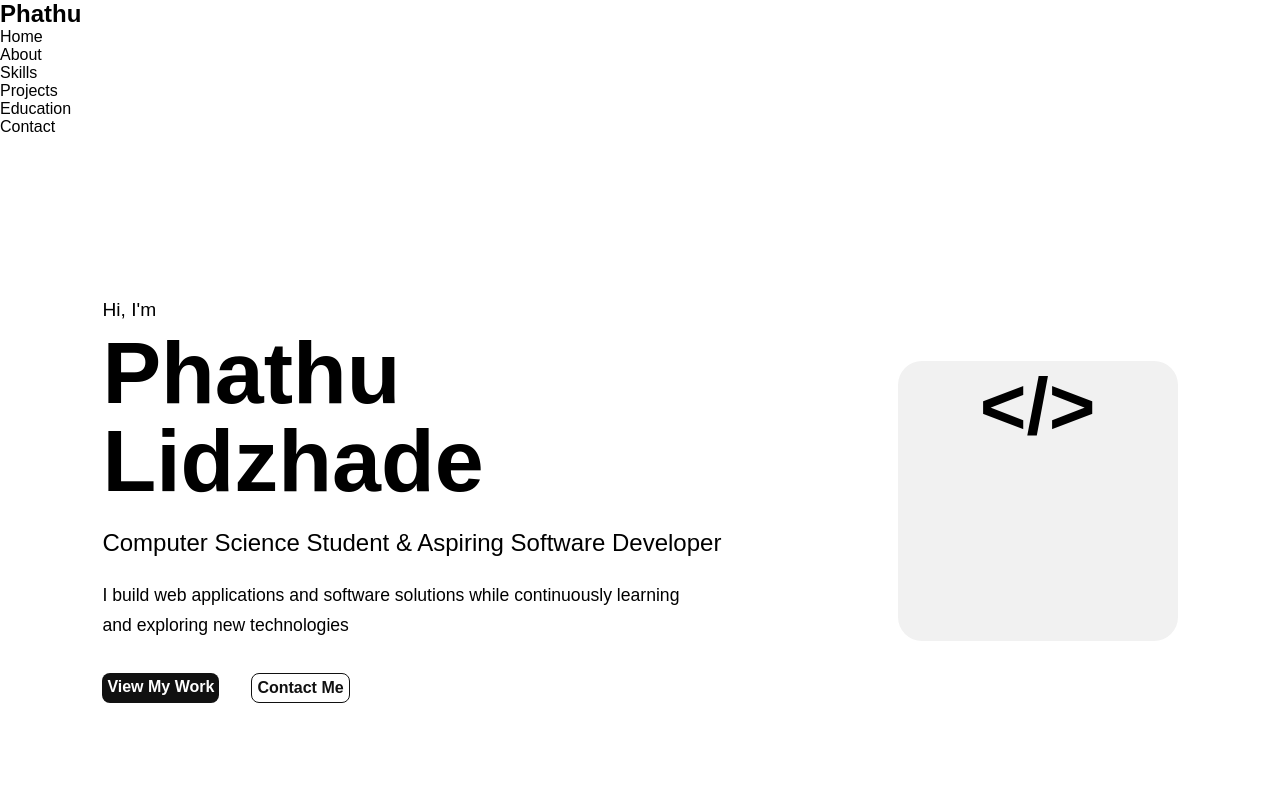
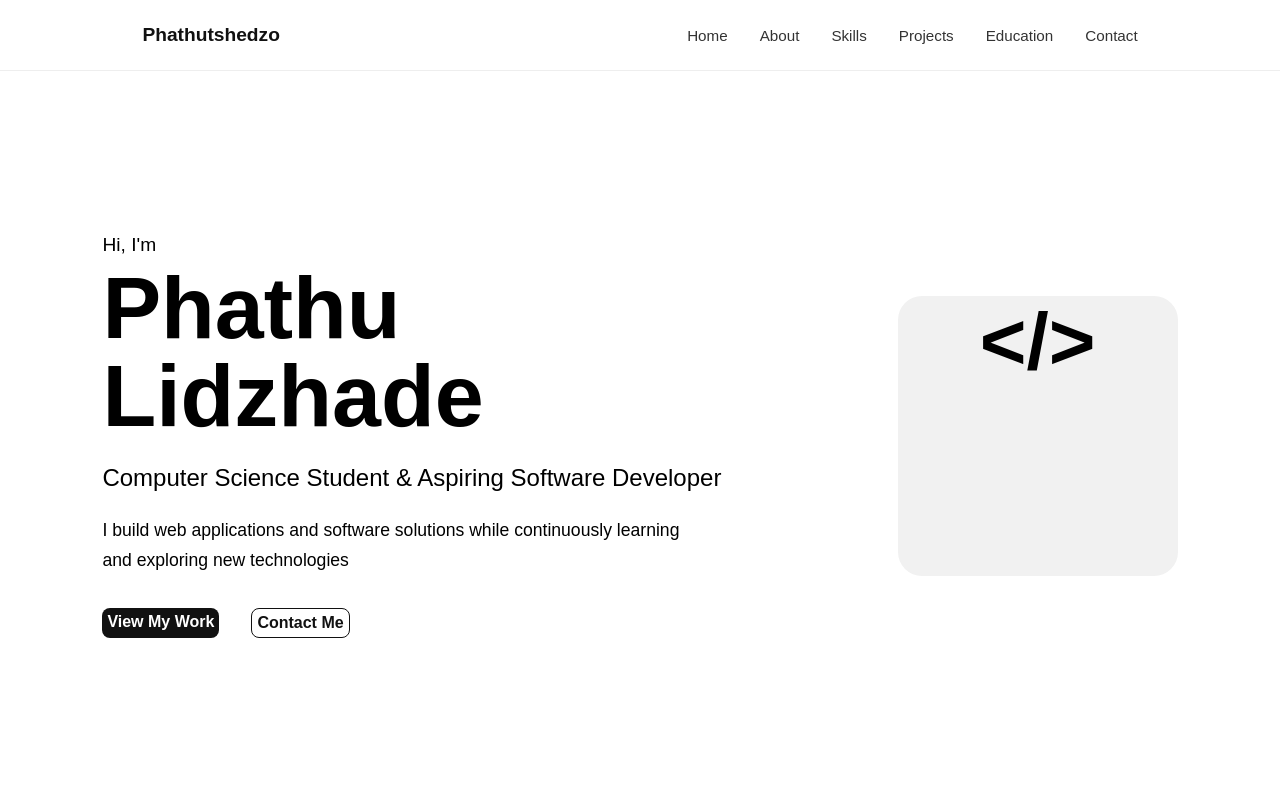
Before and after one commit to Phathu-Lidzhade/portfolio, a React (Vite) app in the folder my-portfolio/: page / in a window 1280 px wide. Shown: the top 800 px of the page. Built offline with nearby package versions, Linux system fonts and the light colour scheme.

Commit message:
updated navbar by adding functionally and styling and fixed education section issue on smaller screens

```diff
--- a/my-portfolio/src/components/Navbar/Navbar.tsx
+++ b/my-portfolio/src/components/Navbar/Navbar.tsx
@@ -1,17 +1,58 @@
+import { useState } from "react";
+
 function Navbar() {
+  const [isMenuOpen, setIsMenuOpen] = useState(false);
+
+  const closeMenu = () => {
+    setIsMenuOpen(false);
+  };
+
   return (
-    <nav>
-      <h2>Phathu</h2>
+    <header className="navbar">
+      <div className="navbar-container">
+        <a href="#home" className="navbar-logo" onClick={closeMenu}>
+          Phathutshedzo
+        </a>
 
-      <ul>
-        <li>Home</li>
-        <li>About</li>
-        <li>Skills</li>
-        <li>Projects</li>
-        <li>Education</li>
-        <li>Contact</li>
-      </ul>
-    </nav>
+        <button
+          type="button"
+          className="menu-button"
+          onClick={() => setIsMenuOpen(!isMenuOpen)}
+          aria-label="Toggle navigation menu"
+          aria-expanded={isMenuOpen}
+        >
+          <span></span>
+          <span></span>
+          <span></span>
+        </button>
+
+        <nav className={`nav-menu ${isMenuOpen ? "open" : ""}`}>
+          <a href="#home" onClick={closeMenu}>
+            Home
+          </a>
+
+          <a href="#about" onClick={closeMenu}>
+            About
+          </a>
+
+          <a href="#skills" onClick={closeMenu}>
+            Skills
+          </a>
+
+          <a href="#projects" onClick={closeMenu}>
+            Projects
+          </a>
+
+          <a href="#education" onClick={closeMenu}>
+            Education
+          </a>
+
+          <a href="#contact" onClick={closeMenu}>
+            Contact
+          </a>
+        </nav>
+      </div>
+    </header>
   );
 }
 
--- a/my-portfolio/src/index.css
+++ b/my-portfolio/src/index.css
@@ -401,6 +401,64 @@ body {
   cursor: pointer;
 }
 
+.navbar {
+  position: sticky;
+  top: 0;
+  z-index: 1000;
+  background: white;
+  border-bottom: 1px solid #eee;
+}
+
+.navbar-container {
+  max-width: 1200px;
+  min-height: 70px;
+  margin: 0 auto;
+  padding: 0 8%;
+
+  display: flex;
+  align-items: center;
+  justify-content: space-between;
+}
+
+.navbar-logo {
+  color: #111;
+  text-decoration: none;
+  font-size: 1.2rem;
+  font-weight: 700;
+}
+
+.nav-menu {
+  display: flex;
+  align-items: center;
+  gap: 2rem;
+}
+
+.nav-menu a {
+  color: #333;
+  text-decoration: none;
+  font-size: 0.95rem;
+  font-weight: 500;
+}
+
+.nav-menu a:hover {
+  color: #000;
+}
+
+.menu-button {
+  display: none;
+  background: transparent;
+  border: none;
+  cursor: pointer;
+  padding: 0.5rem;
+}
+
+.menu-button span {
+  display: block;
+  width: 25px;
+  height: 2px;
+  margin: 5px 0;
+  background: #111;
+}
 
 @media (max-width: 768px) {
   .hero {
@@ -430,7 +488,7 @@ body {
     grid-template-columns: 1fr;
   }
 
-  .education-card h3 {
+  .education-card {
     grid-template-columns: 1fr;
     gap: 1rem;
   }
@@ -439,4 +497,37 @@ body {
     grid-template-columns: 1fr;
     gap: 3rem;
   }
+
+  .navbar-container {
+    padding: 0 6%;
+  }
+
+  .menu-button {
+    display: block;
+  }
+
+  .nav-menu {
+    position: absolute;
+    top: 70px;
+    left: 0;
+    right: 0;
+
+    display: none;
+    flex-direction: column;
+    align-items: flex-start;
+
+    padding: 1.5rem 6%;
+
+    background: white;
+    border-bottom: 1px solid #eee;
+  }
+
+  .nav-menu.open {
+    display: flex;
+  }
+
+  .nav-menu a {
+    width: 100%;
+    padding: 0.75rem 0;
+  }
 }
```
